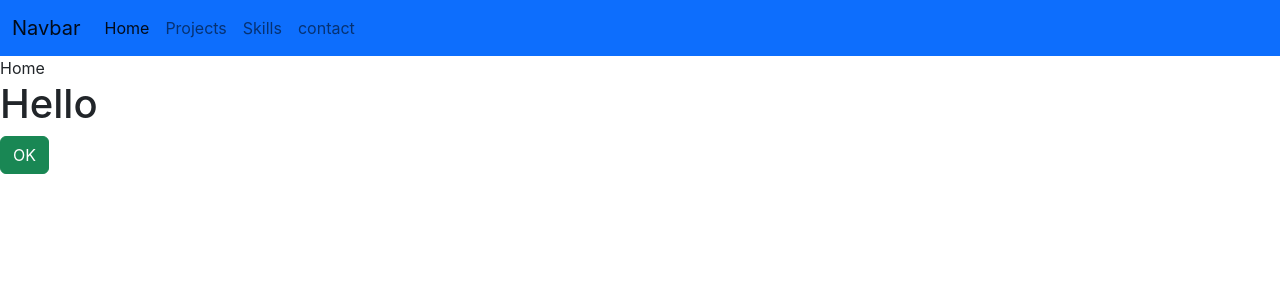
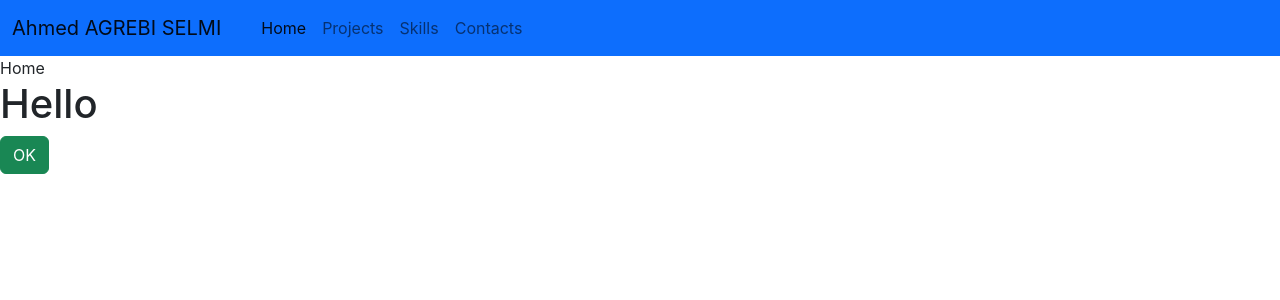
Before and after one commit to AhmedAgrebiSelmi/portfolio, a React (Create React App) app: page / in a window 1280 px wide. Shown: the top 300 px of the page. Built offline with nearby package versions, Linux system fonts and the light colour scheme.

Commit message:
link navbar items with pages

```diff
--- a/src/components/navbar.js
+++ b/src/components/navbar.js
@@ -1,26 +1,29 @@
 import React from "react";
+import { NavLink } from 'react-router-dom'
 
 function Navbar() {
     return (
         <nav className="navbar navbar-expand-lg dark-light bg-primary">
         <div className="container-fluid">
-          <a className="navbar-brand" href="#">Navbar</a>
           <button className="navbar-toggler" type="button" data-bs-toggle="collapse" data-bs-target="#navbarNav" aria-controls="navbarNav" aria-expanded="false" aria-label="Toggle navigation">
             <span className="navbar-toggler-icon"></span>
           </button>
           <div className="collapse navbar-collapse" id="navbarNav">
             <ul className="navbar-nav">
-              <li className="nav-item">
-                <a className="nav-link active" aria-current="page" href="#">Home</a>
+            <li className="navbar-brand">
+                <NavLink  to= '/' className="navbar-brand">Ahmed AGREBI SELMI</NavLink>
               </li>
               <li className="nav-item">
-                <a className="nav-link" href="#">Projects</a>
+                <NavLink exact to= '/' className="nav-link">Home</NavLink>
               </li>
               <li className="nav-item">
-                <a className="nav-link" href="#">Skills</a>
+                <NavLink to='/projects' className="nav-link">Projects</NavLink>
               </li>
               <li className="nav-item">
-                <a className="nav-link" href="#">contact</a>
+                <NavLink to='/skills' className="nav-link">Skills</NavLink>
+              </li>
+              <li className="nav-item">
+                <NavLink to='/contact' className="nav-link">Contacts</NavLink>
               </li>
 
             </ul>
```
